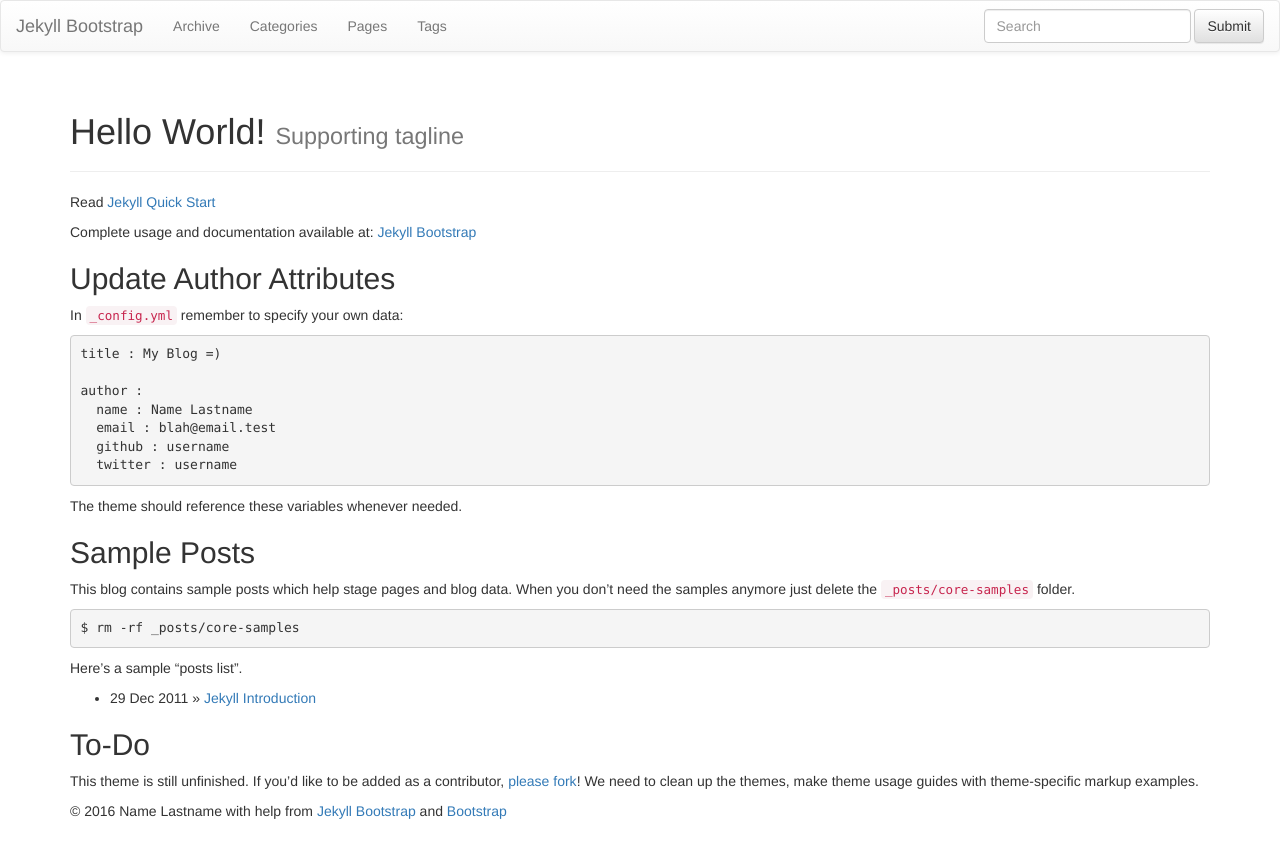
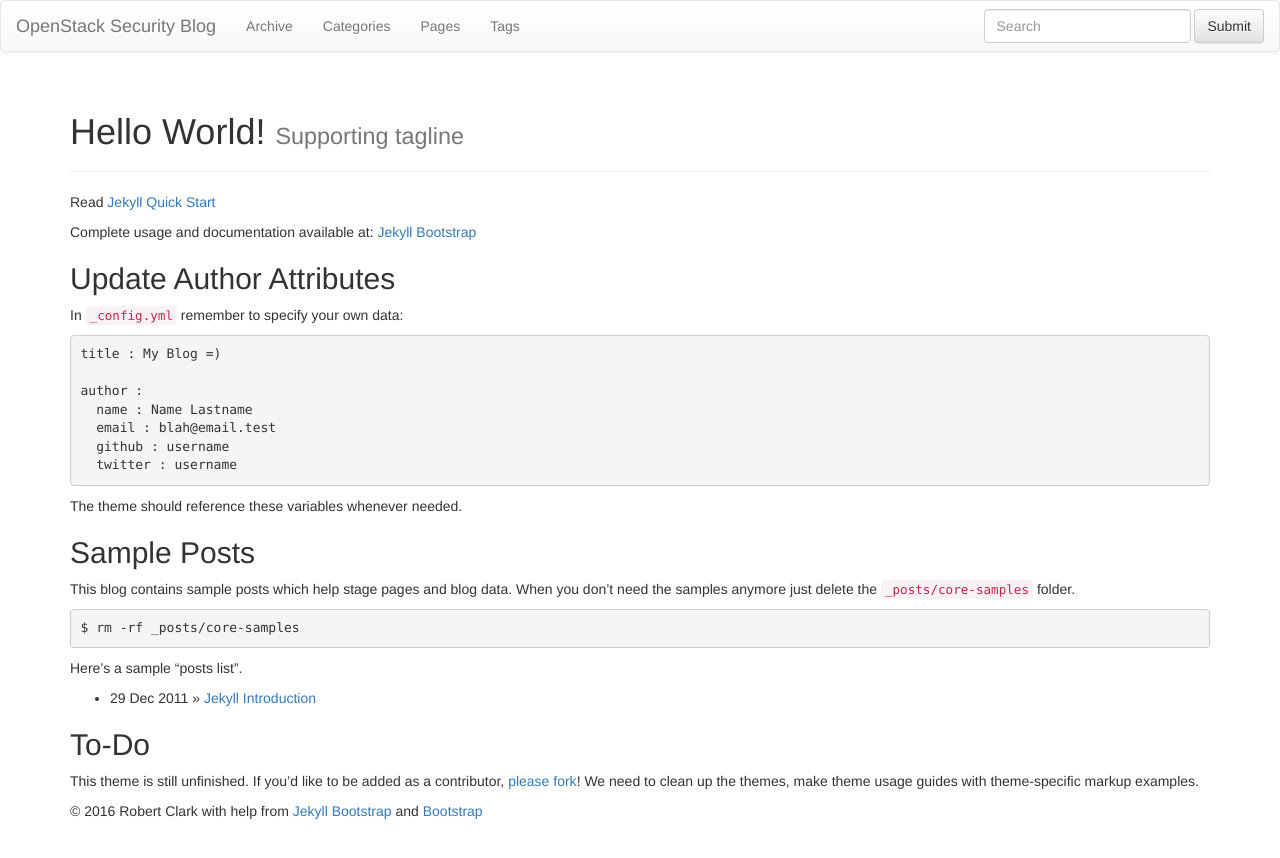
Before and after one commit to openstack-security/openstack-security.github.io, a Jekyll site: the page built from index.md, in a window 1280 px wide. Shown: the top 858 px of the page. Built offline with Jekyll 4.4.1, drawn with Linux system fonts in a browser that asks for light colours; nearby versions of some CDN libraries; library files that are not in the unit come from our copies.

Commit message:
Updated Config

```diff
--- a/_config.yml
+++ b/_config.yml
@@ -8,14 +8,13 @@
 # Themes are encouraged to use these universal variables
 # so be sure to set them if your theme uses them.
 #
-title : Jekyll Bootstrap
-tagline: Site Tagline
+title : OpenStack Security Blog
+tagline: Cloud Security Things
 author :
-  name : Name Lastname
-  email : blah@email.test
-  github : username
-  twitter : username
-  feedburner : feedname
+  name : Robert Clark
+  email : hyakuhei@gmail.com
+  github : hyakuhei
+  twitter : hyakuhei
 
 # The production_url is only used when full-domain names are needed
 # such as sitemap.txt
@@ -25,7 +24,7 @@
 # Else if you are pushing to username.github.io, replace with your username.
 # Finally if you are pushing to a GitHub project page, include the project name at the end.
 #
-production_url : http://username.github.io
+production_url : https://openstack-securitygithub.io
 
 # All Jekyll-Bootstrap specific configurations are namespaced into this hash
 #
```
